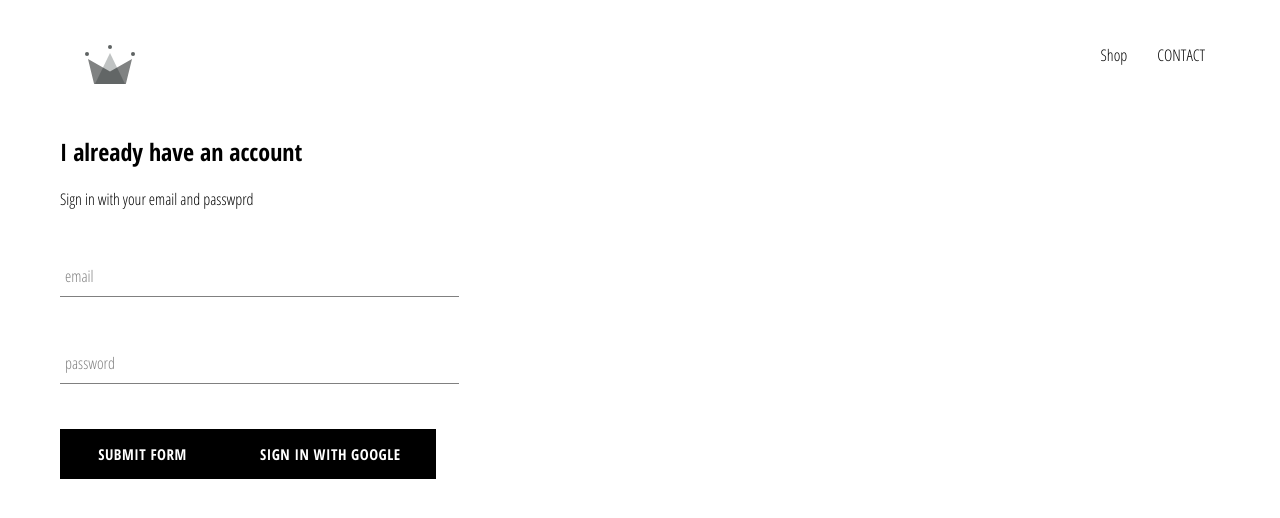
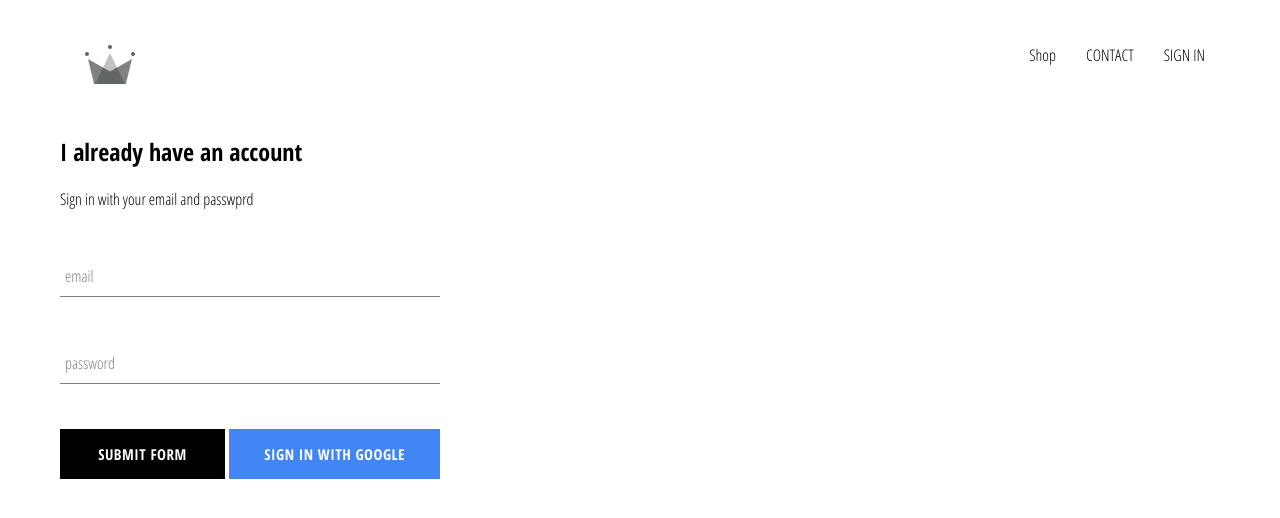
Before and after one commit to MadsAkselsen/crwn-clothing, a React (Create React App) app: page /signin in a window 1280 px wide. Shown: the top 518 px of the page. Built offline with nearby package versions, Linux system fonts and the light colour scheme; no server answers.

Commit message:
add firebase signin

```diff
--- a/src/App.css
+++ b/src/App.css
@@ -7,3 +7,7 @@
     text-decoration: none;
     color: black;
 }
+
+* {
+    box-sizing: border-box;
+}
--- a/src/App.js
+++ b/src/App.js
@@ -6,17 +6,36 @@
 import ShopPage from './pages/shop/shop.component';
 import Header from './components/header/header.component';
 import SignInAndSignUpPage from './pages/sign-in-and-sign-up/sign-in-and-sign-up.component';
+import { auth } from './firebase/firebase.utils';
 
-const HatsPage = () => (
-    <div>
-        <h1>item page </h1>
-    </div>
-);
+class App extends React.Component {
+    constructor() {
+        super();
 
-function App() {
+        this.state = {
+            currentUser: null,
+        };
+    }
+
+    unsubscribeFromAuth = null;
+
+    componentDidMount() {
+        // auth.onAuthStateChanged returns a function for unsubscribing
+        this.unsubscribeFromAuth = auth.onAuthStateChanged((user) => {
+            this.setState({ currentUser: user });
+
+            console.log(user);
+        });
+    }
+
+    componentWillUnmount() {
+        this.unsubscribeFromAuth();
+    }
+
+    render() {
         return (
             <div>
-            <Header />
+                <Header currentUser={this.state.currentUser} />
                 <Switch>
                     {/* Note: when a component is added to the component={myComponent} it gets passed three arguments: history, location and match  */}
                     <Route exact path="/" component={HomePage} />
@@ -26,5 +45,6 @@
             </div>
         );
     }
+}
 
 export default App;
--- a/src/components/custom-button/custom-button.component.jsx
+++ b/src/components/custom-button/custom-button.component.jsx
@@ -2,8 +2,11 @@
 
 import './custom-button.styles.scss';
 
-const CustomButton = ({ children, ...otherProps }) => (
-    <button className="custom-button" {...otherProps}>
+const CustomButton = ({ children, isGoogleSignIn, ...otherProps }) => (
+    <button
+        className={`${isGoogleSignIn ? 'google-sign-in' : ''} custom-button`}
+        {...otherProps}
+    >
         {children}
     </button>
 );
--- a/src/components/custom-button/custom-button.styles.scss
+++ b/src/components/custom-button/custom-button.styles.scss
@@ -19,4 +19,14 @@
         color: black;
         border: 1px solid black;
     }
+
+    &.google-sign-in {
+        background-color: #4285f4;
+        color: white;
+
+        &:hover {
+            background-color: #357ae8;
+            border: none;
         }
+    }
+}
--- a/src/components/header/header.component.jsx
+++ b/src/components/header/header.component.jsx
@@ -4,9 +4,11 @@
 // ReactComponent is a speciel react syntax for importing SVGs
 import { ReactComponent as Logo } from '../../assets/crown.svg';
 
+import { auth } from '../../firebase/firebase.utils';
+
 import './header.styles.scss';
 
-const Header = () => (
+const Header = ({ currentUser }) => (
     <div className="header">
         <Link className="logo-container" to="/">
             <Logo className="logo" />
@@ -18,6 +20,15 @@
             <Link className="option" to="/contact">
                 CONTACT
             </Link>
+            {currentUser ? (
+                <div className="option" onClick={() => auth.signOut()}>
+                    SIGN OUT
+                </div>
+            ) : (
+                <Link className="option" to="/signin">
+                    SIGN IN
+                </Link>
+            )}
         </div>
     </div>
 );
--- a/src/components/header/header.styles.scss
+++ b/src/components/header/header.styles.scss
@@ -20,6 +20,7 @@
 
         .option {
             padding: 10px 15px;
+            cursor: pointer;
         }
     }
 }
--- a/src/components/sign-in/sign-in.component.jsx
+++ b/src/components/sign-in/sign-in.component.jsx
@@ -53,11 +53,12 @@
                         label="password"
                         required
                     ></FormInput>
-
-                    <CustomButton type="submit">Submit Form</CustomButton>
-                    <CustomButton onClick={signInWithGoogle}>
-                        Sign in with Google
-                    </CustomButton>
+                    <div className="buttons">
+                        <CustomButton type="submit">Submit Form</CustomButton>
+                        <CustomButton onClick={signInWithGoogle} isGoogleSignIn>
+                            Sign in with Google
+                        </CustomButton>
+                    </div>
                 </form>
             </div>
         );
--- a/src/components/sign-in/sign-in.styles.scss
+++ b/src/components/sign-in/sign-in.styles.scss
@@ -1,9 +1,14 @@
 .sign-in {
-    width: 30vw;
+    width: 380px;
     display: flex;
     flex-direction: column;
 
     .title {
         margin: 10px 0;
     }
+
+    .buttons {
+        display: flex;
+        justify-content: space-between;
+    }
 }
```
Lines whose indentation alone changed are shown as unchanged.
